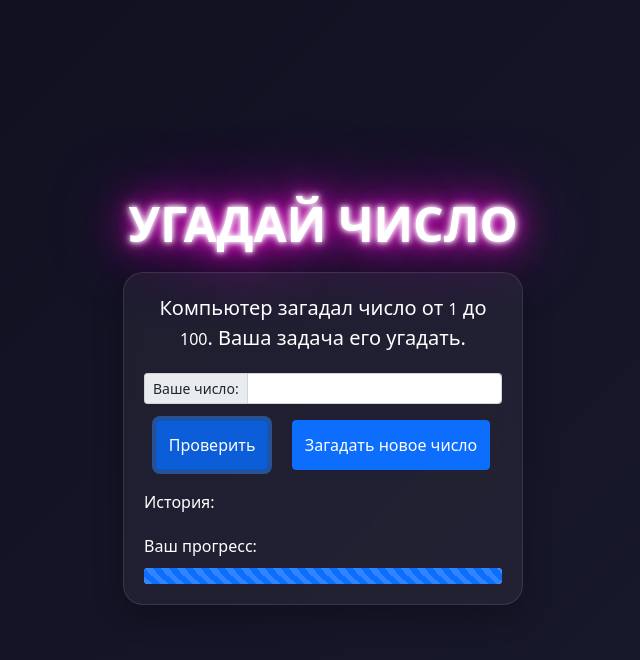
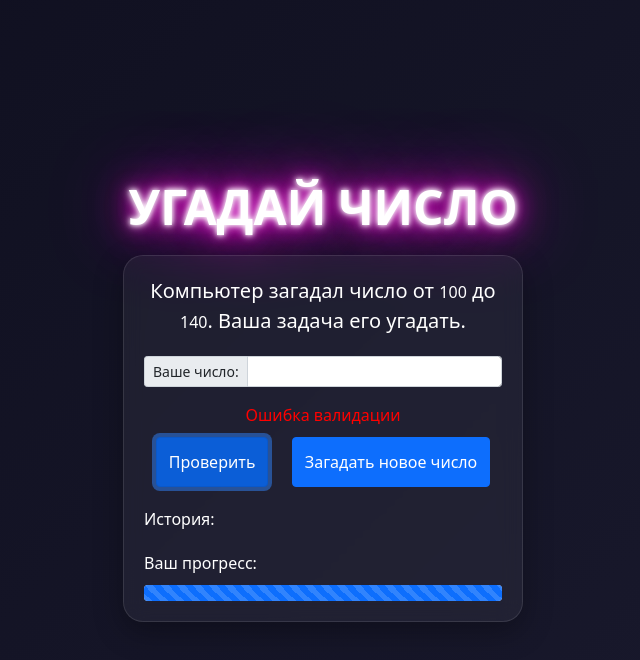
Before and after one commit to 4ElentanoJt-hbM-93T-FEj/randomNumber, a plain HTML site: page index.html in a window 1280 px wide. Both pictures are taken after a click on the button "Проверить". Shown: the whole page, without its empty margins (317-957 px from the left). Drawn offline with Linux system fonts and the light colour scheme.

Commit message:
finish game

```diff
--- a/dist/js/main.js
+++ b/dist/js/main.js
@@ -1,12 +1,12 @@
 "use strict";
-const startRange = 1;
-const endRange = 100;
+const startRange = 100;
+const endRange = 140;
 let historyNumber = [];
 let randomNumber = Math.round(
   startRange + Math.random() * (endRange - startRange)
 );
-let maxAttempts = Math.log2(endRange - startRange + 1).toFixed();
-let attempts = Math.log2(endRange - startRange + 1).toFixed();
+let maxAttempts = Math.ceil(Math.log2(endRange - startRange + 1));
+let attempts = Math.ceil(Math.log2(endRange - startRange + 1));
 const startRangeElement = document.querySelector(".start__range");
 startRangeElement.innerHTML = startRange;
 const endRangeElement = document.querySelector(".end__range");
@@ -21,8 +21,10 @@ const restartDashboard = document.querySelector(".table__result");
 const resultMessage = document.querySelector(".result__subtitle");
 const restartGameBtn = document.querySelector(".restart__btn");
 const bodyElement = document.querySelector("body");
+const errorMsg = document.querySelector(".error__msg");
 
 console.log(randomNumber);
+console.log(`Tries: ${attempts}`);
 function checkNumber() {
   if (
     getNumberInput.value &&
@@ -47,11 +49,15 @@ function checkNumber() {
     }
     getNumberInput.value = "";
     getNumberInput.focus();
+    errorMsg.style.display = "none";
+  } else {
+    errorMsg.style.display = "block";
   }
 }
 
 function restartGame() {
   historyNumber = [];
+  errorMsg.style.display = "none";
   getNumberInput.value = "";
   getHistoryBlock.innerHTML = "";
   randomNumber = Math.round(
--- a/dist/style/style.css
+++ b/dist/style/style.css
@@ -138,3 +138,10 @@ main {
   min-height: 50px;
   max-width: 400px;
 }
+
+.error__msg {
+  display: none;
+  text-align: center;
+  margin: 10px 0px 10px 0;
+  color: red;
+}
--- a/index.html
+++ b/index.html
@@ -1,12 +1,12 @@
 <!DOCTYPE html>
 <html lang="ru">
   <head>
-    <meta charset="UTF-8" />
-    <meta name="viewport" content="width=device-width, initial-scale=1.0" />
+    <meta charset="UTF-8">
+    <meta name="viewport" content="width=device-width, initial-scale=1.0">
     <title>Случайное число</title>
-    <link rel="shortcut icon" href="/dist/assets/dice.png" />
-    <link rel="stylesheet" href="/dist/style/bootstrap/css/bootstrap.css" />
-    <link rel="stylesheet" href="/dist/style/style.css" />
+    <link rel="shortcut icon" href="/dist/assets/dice.png">
+    <link rel="stylesheet" href="/dist/style/bootstrap/css/bootstrap.css">
+    <link rel="stylesheet" href="/dist/style/style.css">
   </head>
   <body>
     <main>
@@ -28,8 +28,9 @@
             aria-label="Sizing example input"
             autofocus
             aria-describedby="inputGroup-sizing-sm"
-          />
+          >
         </div>
+        <div class="error__msg">Ошибка валидации</div>
         <div class="list__buttons">
           <button type="button" class="btn btn-primary check__btn">
             Проверить</button
```
